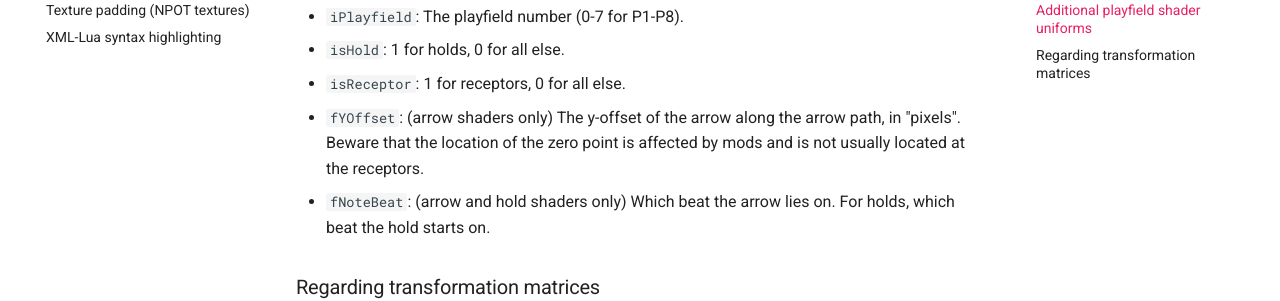
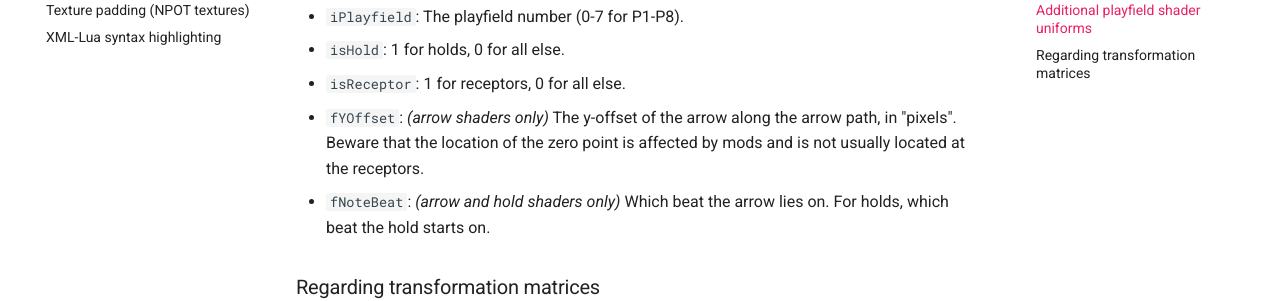
Before and after one commit to som1sezhi/notitg-pages, an MkDocs documentation site: the page built from docs/shader-variables.md, in a window 1280 px wide and 900 px high, scrolled down 1770 px. Shown: the part 152-453 px from the top of the window. Built offline with MkDocs 1.6.1 and Material for MkDocs 9.7.7, drawn with Linux system fonts in a browser that asks for light colours.

Commit message:
consistent italics

```diff
--- a/docs/shader-variables.md
+++ b/docs/shader-variables.md
@@ -64,10 +64,10 @@ uniform float fNoteBeat;
 - `iPlayfield`: The playfield number (0-7 for P1-P8).
 - `isHold`: 1 for holds, 0 for all else.
 - `isReceptor`: 1 for receptors, 0 for all else.
-- `fYOffset`: (arrow shaders only) The y-offset of the arrow along the arrow path,
+- `fYOffset`: *(arrow shaders only)* The y-offset of the arrow along the arrow path,
   in "pixels". Beware that the location of the zero point is affected by mods
   and is not usually located at the receptors.
-- `fNoteBeat`: (arrow and hold shaders only) Which beat the arrow lies on. For
+- `fNoteBeat`: *(arrow and hold shaders only)* Which beat the arrow lies on. For
   holds, which beat the hold starts on.
 
 ### Regarding transformation matrices
```
